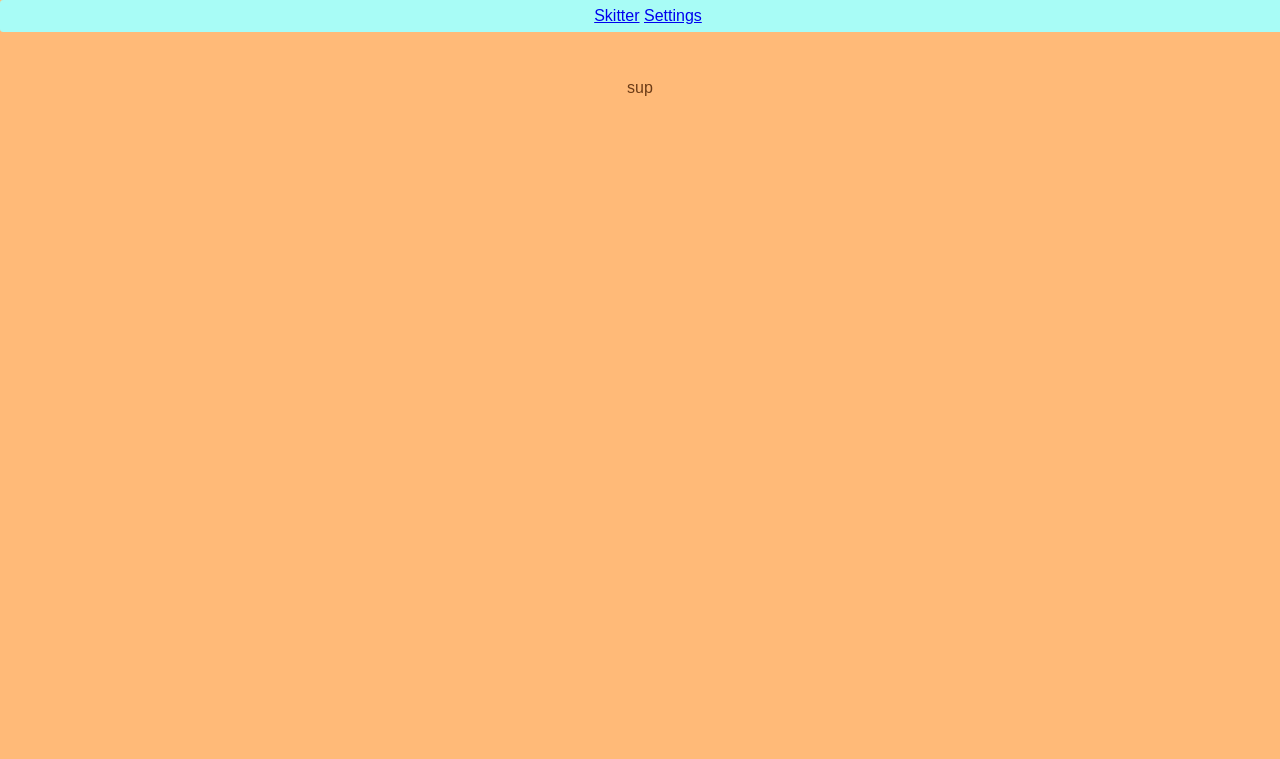
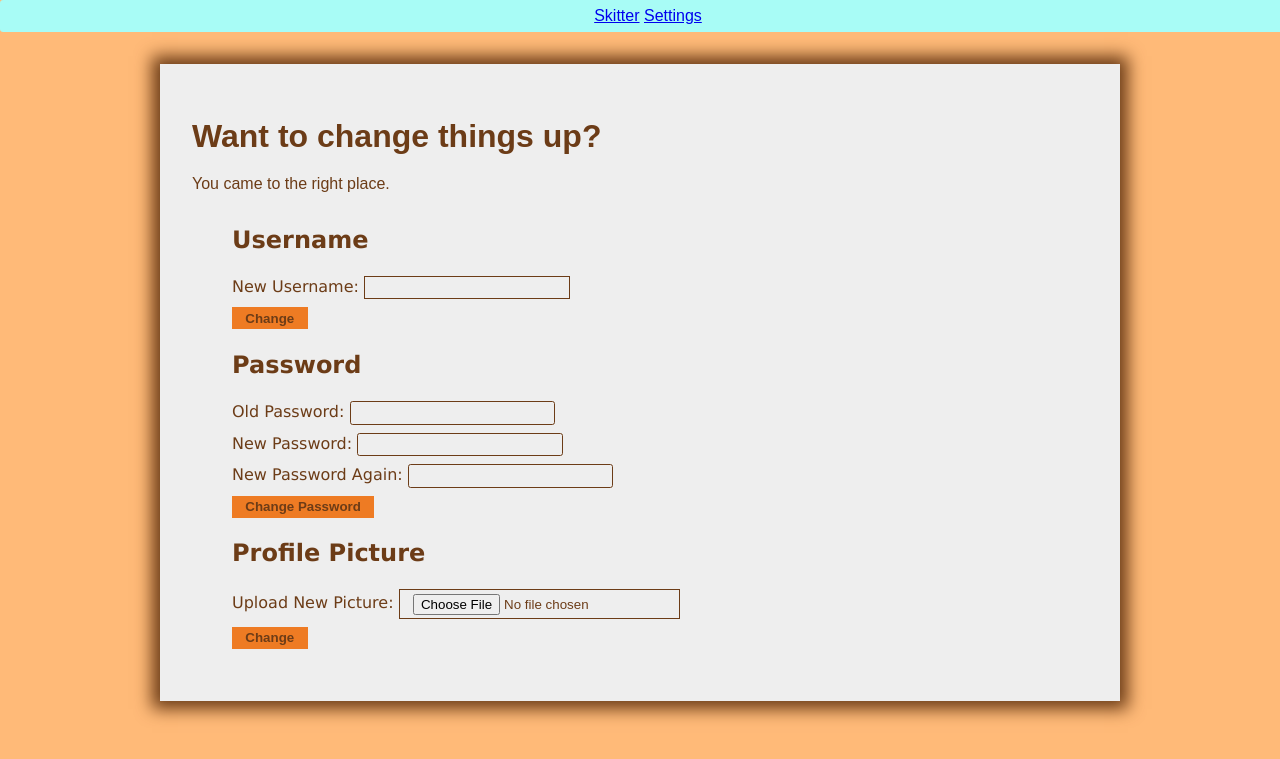
Before and after one commit to s-newman/skitter, a Flask app: page /settings in a window 1280 px wide. Shown: the top 759 px of the page. Run offline with Flask 2, Linux system fonts and the light colour scheme.

Commit message:
Finish basic HTML for settings page
The view/HTML for the settings page is complete.  It is now a decent-looking
form.  At least, I think so.

```diff
--- a/frontend/app/ui/static/stylesheet.css
+++ b/frontend/app/ui/static/stylesheet.css
@@ -14,6 +14,10 @@ body.login {
 
 h1 {
     font-size: 2em;
+}
+
+h2 {
+    font-size: 1.5em;
 }
 
 section.login {
--- a/frontend/app/ui/templates/settings.html
+++ b/frontend/app/ui/templates/settings.html
@@ -1,8 +1,48 @@
 {% extends "internal.html" %}
 
 {% block scripts %}
+<script src="{{ url_for('static', filename='js/settings.js') }}" type="text/javascript"></script>
 {% endblock %}
 
 {% block internal_page %}
-<p> sup </p>
+<section class="middle-col">
+    <h1>Want to change things up?</h1>
+    <p>You came to the right place.</p>
+    <ul>
+        <form id="change-username">
+            <li class="form-item"><h2>Username</h2></li>
+            <li class="form-item">
+                <label>New Username:</label>
+                <input type="text" id="username" placeholder="">
+            </li>
+            <li class="form-item"><input type="submit" value="Change"></li>
+        </form>
+        <form id="change-password">
+            <li class="form-item"><h2>Password</h2></li>
+            <li class="form-item">
+                <label>Old Password:</label>
+                <input type="password" id="old-password" class="border">
+            </li>
+            <li class="form-item">
+                <label>New Password:</label>
+                <input type="password" id="first-password" class="border">
+            </li>
+            <li class="form-item">
+                <label>New Password Again:</label>
+                <input type="password" id="second-password" class="border">
+                <span id="password-error-text"></span>
+            </li>
+            <li class="form-item"><input type="submit" value="Change Password"></li>
+        </form>
+        <form id="change-profile-pic" enctype="multipart/form-data">
+            <li class="form-item"><h2>Profile Picture</h2></li>
+            <li class="form-item">
+                <label>Upload New Picture:</label>
+                <input type="file" id="picture-upload">
+                <span id="upload-error=text"></span>
+            </li>
+            <li class="form-item"><input type="submit" value="Change"></li>
+        </form>
+    </ul>
+</section>
 {% endblock %}
```
